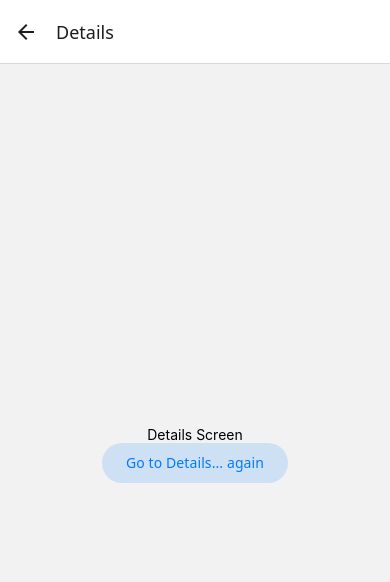
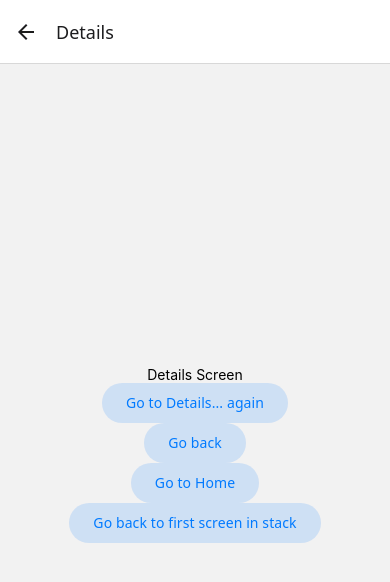
Before and after one commit to j4melaF/appdev2, a React Native app in the folder react-native-navigation/: screen / in a window 390 px wide. Both pictures are taken after a click on the button "Go to Details". Shown: the top 582 px of the page. Built offline with nearby package versions, Linux system fonts and the light colour scheme.

Commit message:
Done with going back

```diff
--- a/react-native-navigation/App.tsx
+++ b/react-native-navigation/App.tsx
@@ -6,6 +6,7 @@ import {
 } from '@react-navigation/native';
 import { createNativeStackNavigator } from '@react-navigation/native-stack';
 import { Button } from '@react-navigation/elements';
+
 
 function HomeScreen() {
   const navigation = useNavigation();
@@ -29,6 +30,11 @@ function DetailsScreen() {
       <Button onPress={() => navigation.push('Details')}>
         Go to Details... again
       </Button>
+      <Button onPress={() => navigation.goBack()}>Go back</Button>
+      <Button onPress={() => navigation.popTo('Home')}>Go to Home</Button>
+      <Button onPress={() => navigation.popToTop()}>
+        Go back to first screen in stack
+      </Button>
     </View>
   );
 }
```
